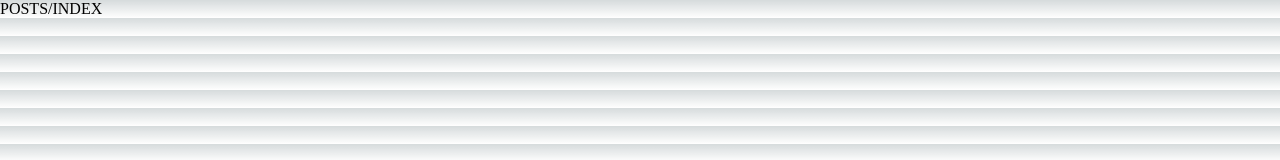
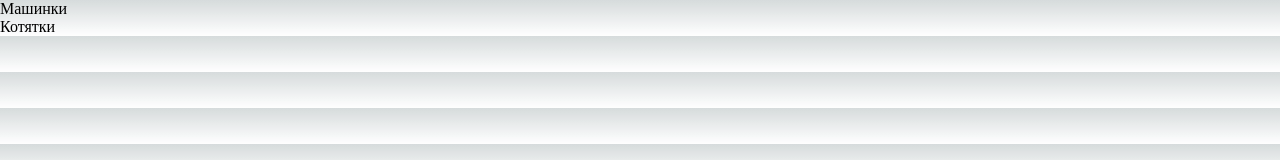
Before and after one commit to vitalyvitmens/rs-nextjs, a Next.js app: page /posts in a window 1280 px wide. Shown: the top 160 px of the page. Built offline with nearby package versions, Linux system fonts and the light colour scheme.

Commit message:
feat: добавляет навигацию и компонент Link с useRouter()

```diff
--- a/src/pages/posts/index.tsx
+++ b/src/pages/posts/index.tsx
@@ -1,5 +1,40 @@
+import Link from 'next/link'
+import { useRouter } from 'next/router'
 import React from 'react'
 
+const links = [
+  {
+    href: '/posts/cars',
+    title: 'Машинки',
+  },
+  {
+    href: '/posts/cats',
+    title: 'Котятки',
+  },
+]
 export default function HelloPage() {
-  return <div>POSTS/INDEX</div>
+  return links.map((link) => (
+    <React.Fragment key={link.href}>
+      <Link href={link.href}>{link.title}</Link>
+      <br />
+    </React.Fragment>
+  ))
 }
+
+//! Так работать с ссылками не стоит. Пример использууется для ознакомления работы с кнопками как подмена ссылки
+// export default function HelloPage() {
+//   const router = useRouter()
+
+//   return links.map((link) => {
+//     const handleClick = () => {
+//       router.push(link.href)
+//     }
+
+//     return (
+//       <React.Fragment key={link.href}>
+//         <button onClick={handleClick}>{link.title}</button>
+//         <br />
+//       </React.Fragment>
+//     )
+//   })
+// }
```
Also changed, not shown: src/pages/posts/[category-name].tsx (renamed from src/pages/posts/[...category-name].tsx).
